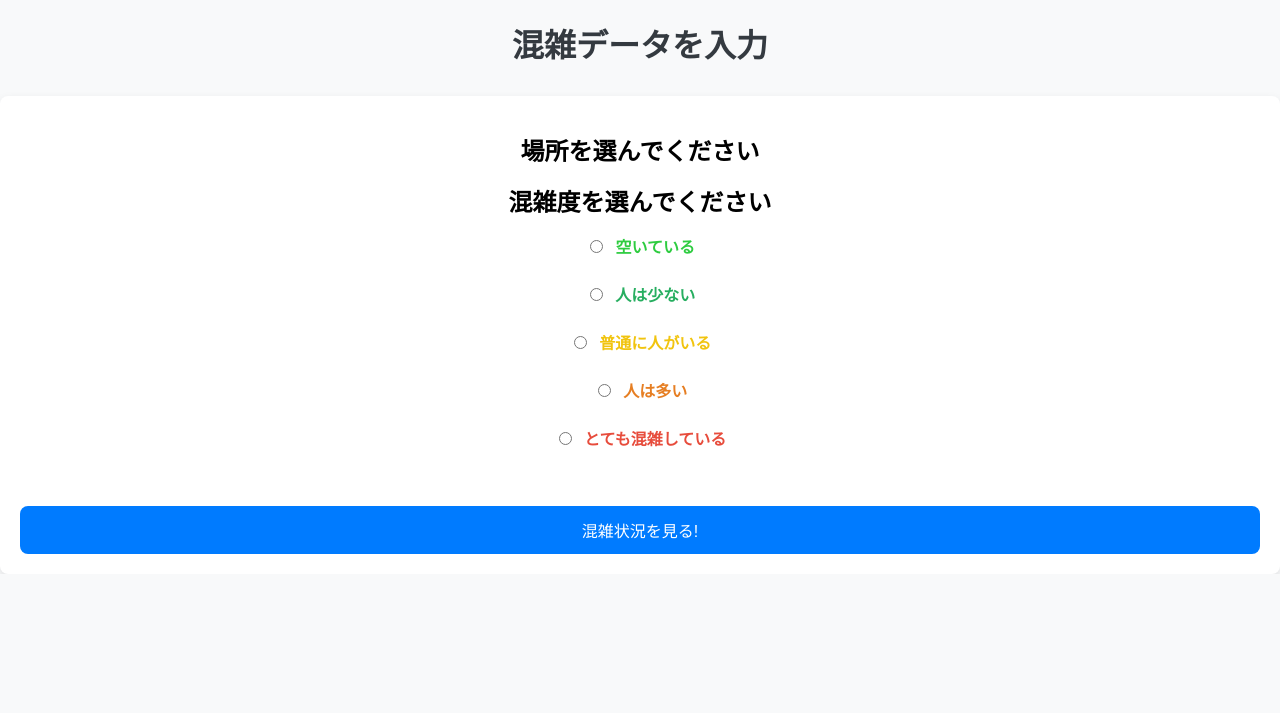
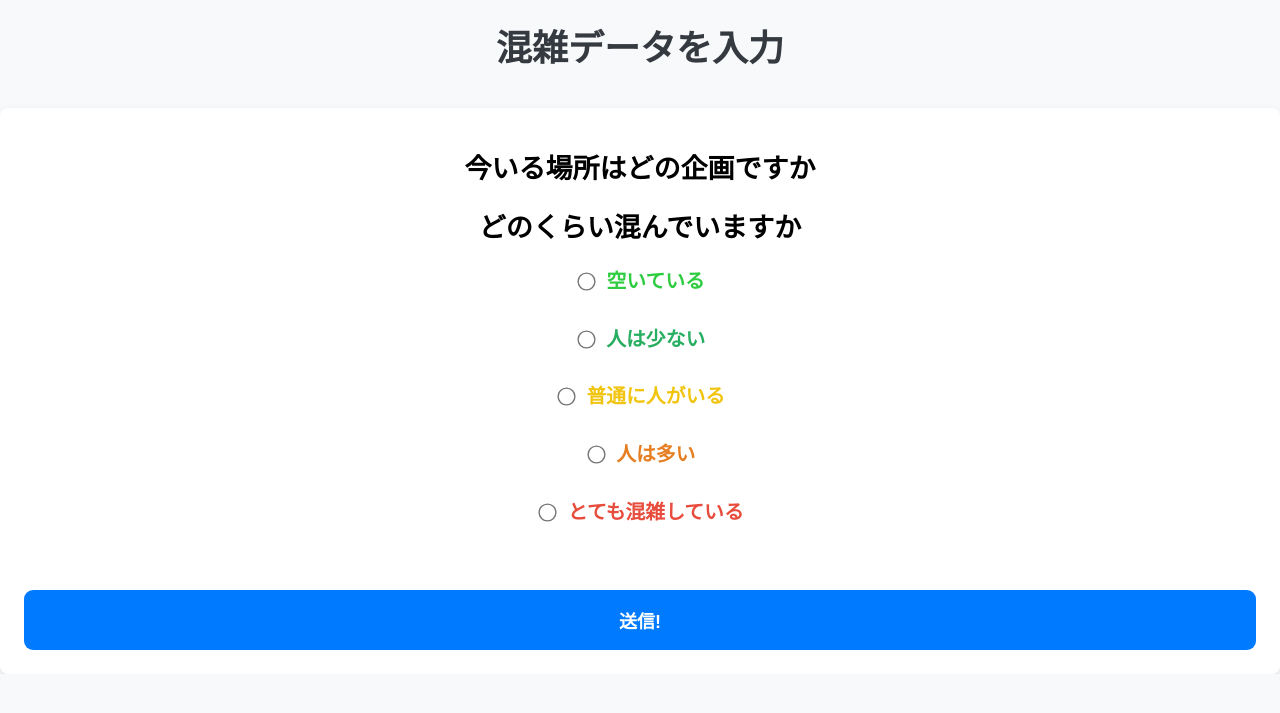
Before and after one commit to katume-eng/csmonitor3, a Django app: page /vote/ in a window 1280 px wide. Shown: the top 713 px of the page. Run offline with Django 5.2, Linux system fonts and the light colour scheme; data that the repository does not hold is empty.

Commit message:
フォームの改善。でも企画名長いのが弊害であることはわかった

```diff
--- a/monitor_app/static/monitor_app/css/con_form_style.css
+++ b/monitor_app/static/monitor_app/css/con_form_style.css
@@ -6,6 +6,8 @@ html, body {
   overflow-x: hidden;   /* 横スクロール禁止 */
   font-family: 'Helvetica Neue', sans-serif;
   background-color: #f8f9fa;
+  font-size: 18px;      /* ★ ベースフォントを大きく */
+  line-height: 1.6;
 }
 
 /* 見出し */
@@ -13,14 +15,16 @@ h1 {
   text-align: center;
   color: #343a40;
   margin: 20px 0 30px;
+  font-size: 2rem;      /* 約36px */
 }
 h2 {
   margin: 16px 0;
   text-align: center;
+  font-size: 1.5rem;    /* 約27px */
 }
 h3 {
   margin-bottom: 1rem;
-  font-size: 1.2rem;
+  font-size: 1.3rem;    /* 約23px */
   border-bottom: 2px solid #007bff;
   padding-bottom: 0.5rem;
 }
@@ -30,6 +34,7 @@ h3 {
   color: #c00;
   margin: .5rem 0;
   text-align: center;
+  font-size: 1rem;
 }
 
 /* ========== Form ========== */
@@ -38,10 +43,11 @@ form {
   max-width: 100%;
   margin: 0 auto;
   background: #fff;
-  padding: 20px;
+  padding: 24px;
   border-radius: 8px;
   box-shadow: 0 4px 10px rgba(0,0,0,0.1);
   box-sizing: border-box;
+  font-size: 1.1rem;   /* 約20px */
 }
 
 form p {
@@ -54,21 +60,24 @@ label {
   font-weight: bold;
   margin-bottom: 8px;
   color: #495057;
+  font-size: 1.1rem;
 }
 
 /* テキスト入力やセレクト */
 input[type="text"],
 select {
   width: 100%;
-  padding: 10px;
+  padding: 14px;
   border: 1px solid #ced4da;
   border-radius: 4px;
   box-sizing: border-box;
+  font-size: 1rem;
 }
 
 /* ラジオボタン */
 input[type="radio"] {
   margin-right: 8px;
+  transform: scale(1.4);   /* ★ タップしやすいように拡大 */
 }
 
 /* リスト */
@@ -77,7 +86,7 @@ ul {
   padding-left: 0;
 }
 ul li {
-  margin-bottom: 8px;
+  margin-bottom: 10px;
 }
 
 /* ========== Floor Sections ========== */
@@ -87,7 +96,7 @@ ul li {
 /* 階数タイトルを中央寄せ */
 .floor-section h3 {
   text-align: center;
-  font-size: 1.2rem;
+  font-size: 1.4rem;
   margin-bottom: 1rem;
   border-bottom: 2px solid #007bff;
   padding-bottom: 0.5rem;
@@ -107,11 +116,12 @@ ul li {
   flex: none;
   border: 2px solid #ccc;
   border-radius: 1rem;
-  padding: 1rem;
+  padding: 1.2rem;
   text-align: center;
   cursor: pointer;
   transition: 0.2s ease;
   box-sizing: border-box;
+  font-size: 1.1rem;
 
   /* 長いテキストを折り返す */
   word-wrap: break-word;
@@ -140,30 +150,34 @@ ul li {
   margin-bottom: 1rem;
 }
 
-/* 各ラベルの幅を内容に合わせる（左右に広がりすぎないように） */
+/* 各ラベルの幅を内容に合わせる */
 #crowdRadioGroup label {
   display: inline-block;
+  font-size: 1.1rem;
 }
 
 /* 混雑度ラジオボタンのラベル色 */
-#crowdRadioGroup label:nth-child(1) { color: #2ecc40; } /* 空いている */
-#crowdRadioGroup label:nth-child(2) { color: #27ae60; } /* 人は少ない */
-#crowdRadioGroup label:nth-child(3) { color: #f1c40f; } /* 普通 */
-#crowdRadioGroup label:nth-child(4) { color: #e67e22; } /* 人は多い */
-#crowdRadioGroup label:nth-child(5) { color: #e74c3c; } /* とても混雑 */
+#crowdRadioGroup label:nth-child(1) { color: #2ecc40; }
+#crowdRadioGroup label:nth-child(2) { color: #27ae60; }
+#crowdRadioGroup label:nth-child(3) { color: #f1c40f; }
+#crowdRadioGroup label:nth-child(4) { color: #e67e22; }
+#crowdRadioGroup label:nth-child(5) { color: #e74c3c; }
 
 /* ========== Submit Button ========== */
 button[type="submit"],
 #submit-btn {
   background-color: #007bff;
   color: white;
-  padding: 12px 20px;
+  padding: 18px 20px;   /* 高さをさらに確保 */
+  min-height: 60px;     /* タップ領域を保証 */
   border: none;
-  border-radius: 4px;
-  font-size: 16px;
+  border-radius: 6px;
+  font-size: 20px;      /* ★ ボタン文字も大きく */
+  font-weight: bold;
   cursor: pointer;
   width: 100%;
   margin-top: 1.5rem;
+  box-sizing: border-box;
 }
 
 button[type="submit"]:hover,
--- a/monitor_app/templates/con_form.html
+++ b/monitor_app/templates/con_form.html
@@ -88,7 +88,7 @@
     <input type="hidden" name="nonce" value="{{ nonce }}">
     <input type="hidden" name="location" id="placeInput">
 
-    <h2>場所を選んでください</h2>
+    <h2>今いる場所はどの企画ですか</h2>
     {% regroup form.fields.location.queryset by floor as floor_list %}
     {% for floor_group in floor_list %}
   <div class="floor-section">
@@ -110,7 +110,7 @@
     </div>
     {% endfor %}
 
-    <h2>混雑度を選んでください</h2>
+    <h2>どのくらい混んでいますか</h2>
     <div id="crowdRadioGroup" style="display:flex; gap:1rem; margin-bottom:1rem;">
       <label><input type="radio" name="congestion_level" value="1" required> 空いている</label>
       <label><input type="radio" name="congestion_level" value="2"> 人は少ない</label>
@@ -119,9 +119,9 @@
       <label><input type="radio" name="congestion_level" value="5"> とても混雑している</label>
     </div>
 
-    <div id="form-error" class="error" style="display:none;">場所を選んでください。</div>
+    <div id="form-error" class="error" style="display:none;">今いる場所はどこの企画ですか</div>
 
-    <button id="submit-btn" type="submit">混雑状況を見る!</button>
+    <button id="submit-btn" type="submit">送信!</button>
   </form>
 
   <script>
```
